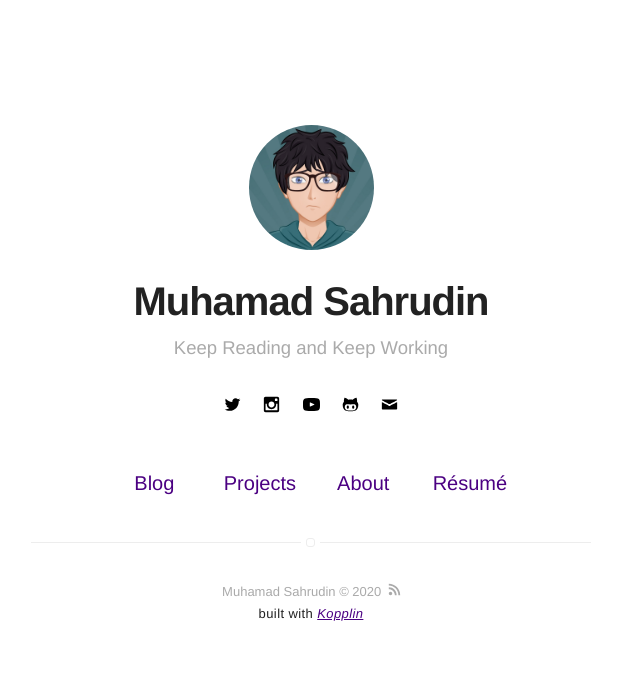
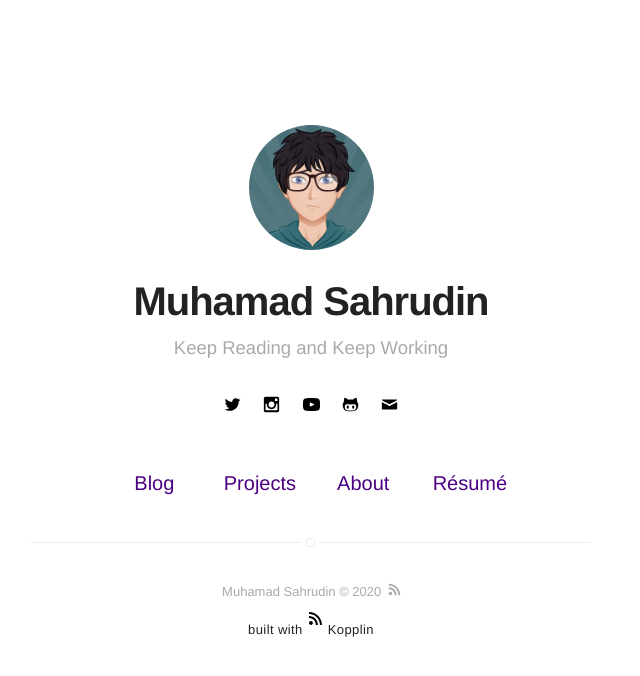
Before and after one commit to rulnove/me, a Jekyll site: the page built from index.html, in a window 1280 px wide. Shown: the top 676 px of the page, without its empty margins (329-969 px from the left). Built offline with Jekyll 4.4.1, drawn with Linux system fonts in a browser that asks for light colours.

Commit message:
Update footer.html

```diff
--- a/_includes/footer.html
+++ b/_includes/footer.html
@@ -9,7 +9,9 @@
 
     <p class="extra">
         <a class="link" href="https://github.com/sergiokopplin/indigo">built with</a>
-        <i aria-hidden='true' class='fa fa-heart'/>
+        <svg class="icon icon-rss">
+            <use xlink:href="#icon-rss"></use>
+            </svg>
         <a class="link" href="https://github.com/sergiokopplin/indigo">Kopplin</a>
     </p>
 </footer>
```
